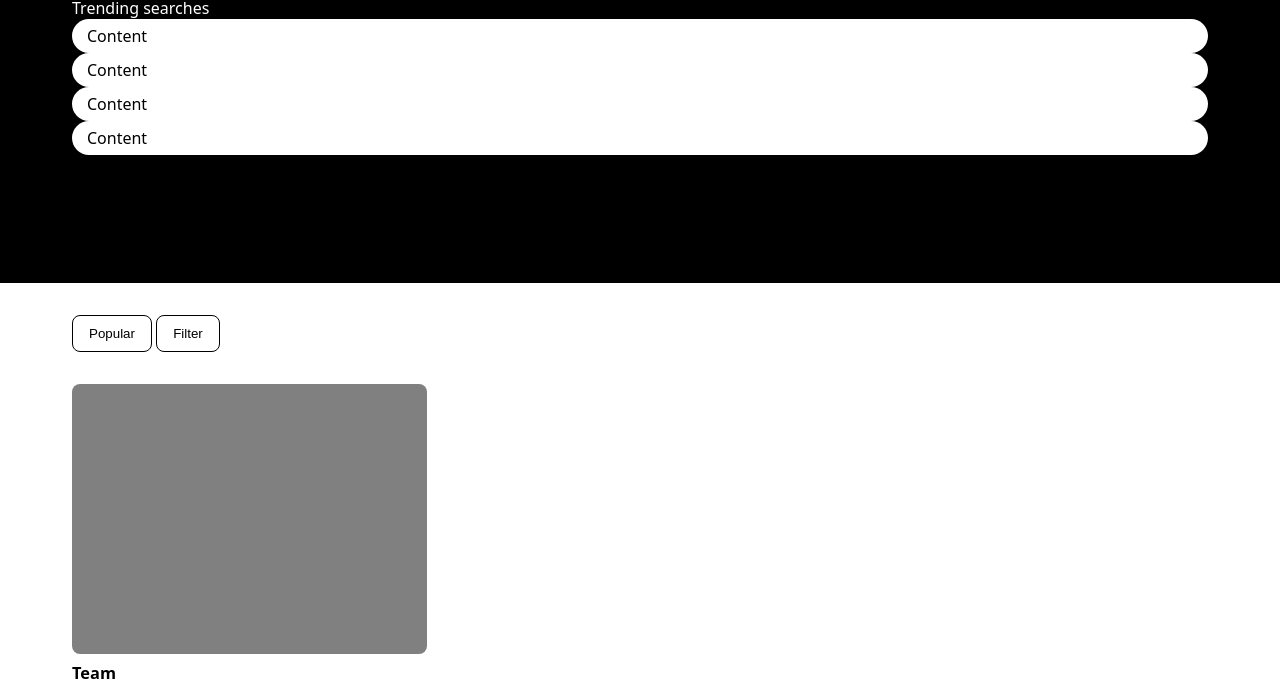
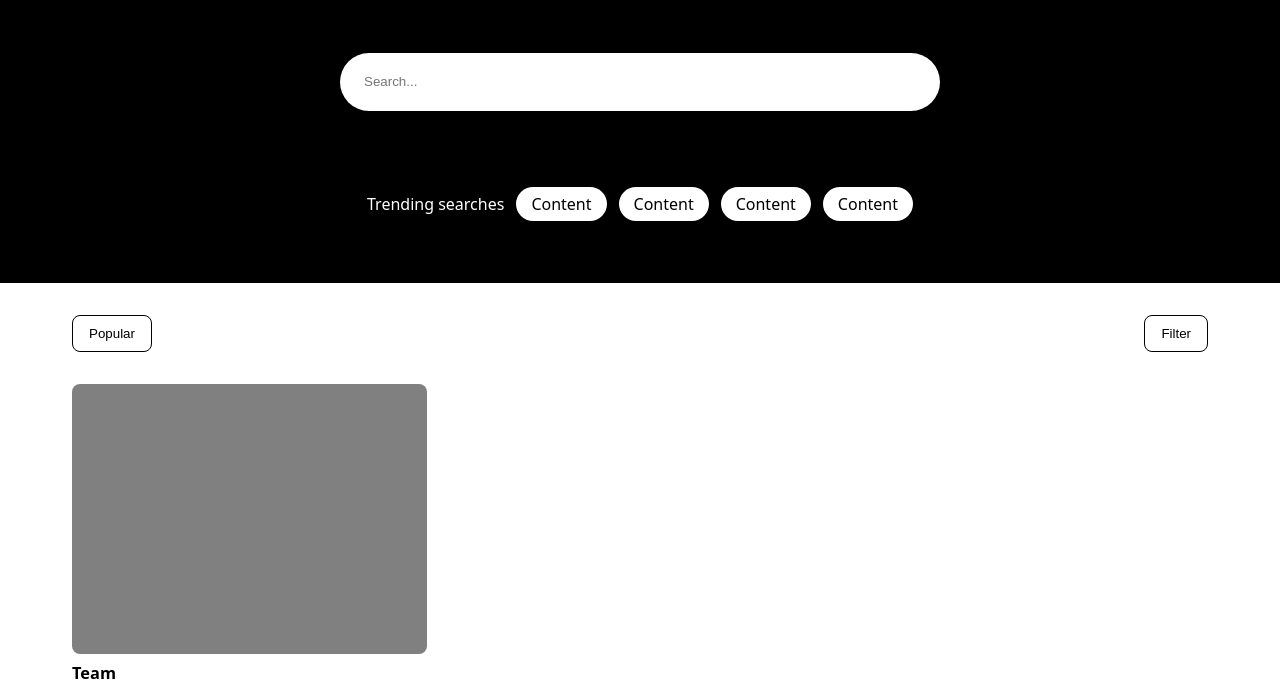
Before and after one commit to MurtadhaFateel/flexbox-lab, a plain HTML site: page index.html in a window 1280 px wide. Shown: the part 228-925 px from the top of the page. Drawn offline with Linux system fonts and the light colour scheme.

Commit message:
Step 2 & 3 done

```diff
--- a/css/style.css
+++ b/css/style.css
@@ -34,26 +34,58 @@ p {
   margin: 0;
 }
 
-section {
+
+/* section {
   height: 460px;
   background-color: black;
   color: white;
   padding: 24px 72px;
+} */
+
+/* Section - id:Hero */
+#hero {
+    height: 460px;
+    background-color: black;
+    color: white;
+    padding: 24px 72px;
+    display: flex;
+    justify-content: space-around;
+    align-items: center;
+    flex-direction: column;
 }
 
-h1,
+/* h1,
 h2 {
   text-align: center;
+} */
+/* div id:headers h1/2 elements message headers */
+#headers {
+   text-align: center;
 }
 
+/* only h1 */
 h1 {
   margin-top: 0;
   font-size: 32px;
 }
-
+/* only h2 */
 h2 {
   font-size: 16px;
   margin-bottom: 0;
+}
+
+/* div id: trending items*/
+#trending {
+  display: flex;
+  gap: 12px;
+  align-items: center;
+}
+/* div id: trending p content format */
+#trending p {
+    background-color: white;
+    color: black;
+    border-radius: 50px;
+    padding: 6px 15px;
 }
 
 input {
@@ -94,9 +126,12 @@ nav button {
   margin-top: 8px;
 }
 
+/* div id:subnav id:sort/id:filter btn */
 #subnav {
   padding: 32px 72px 0;
   background-color: white;
+  display: flex;
+  justify-content: space-between;
 }
 
 #subnav button {
@@ -105,10 +140,21 @@ nav button {
   border: 1px solid black;
   background-color: white;
 }
-
-#trending p {
+/* div id: trending */
+/* #trending p {
   background-color: white;
   color: black;
   border-radius: 50px;
   padding: 6px 15px;
-}
+} */
+
+/* div id: trending */
+/* #trending p {
+  background-color: white;
+  color: black;
+  border-radius: 50px;
+  padding: 6px 15px;
+  display: flex;
+  gap: 16px;
+  align-items: center;
+} */
```
